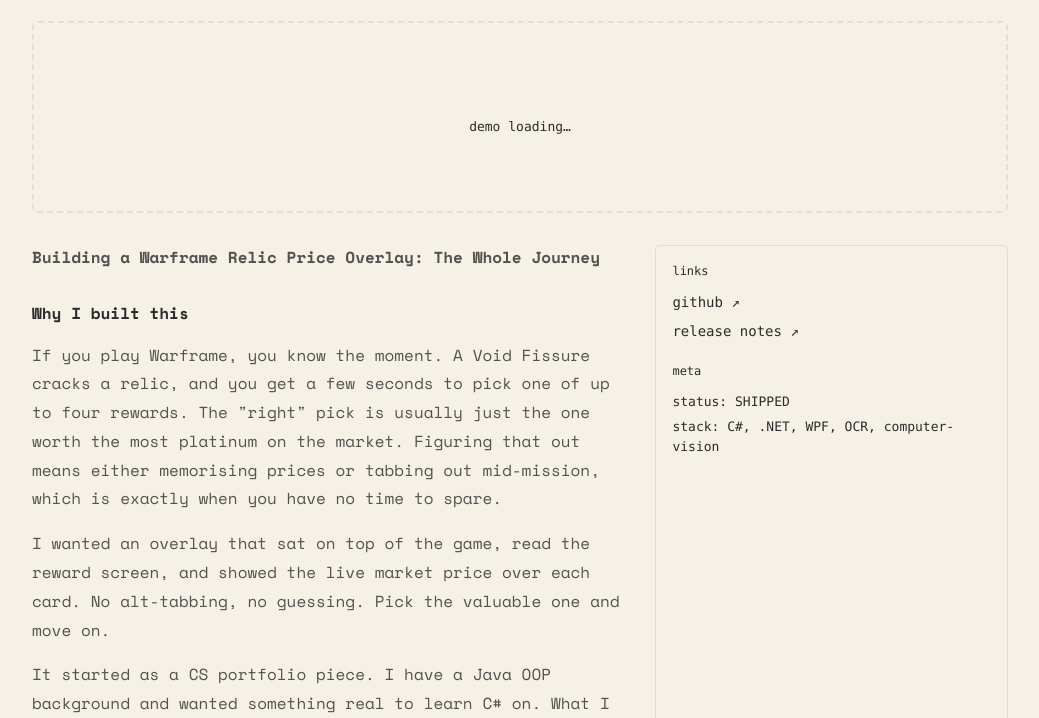
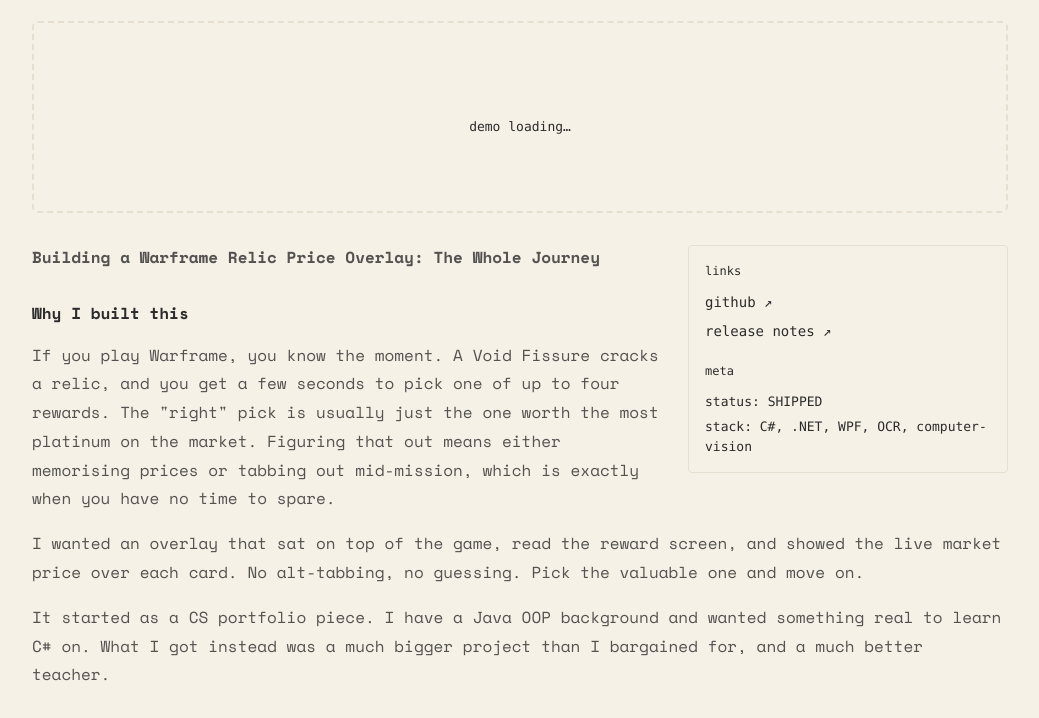
Before and after one commit to BarneyLaw/portfolio-site, an Astro site: page /projects/relic-overlay in a window 1280 px wide. Shown: the part 227-945 px from the top of the page, without its empty margins (120-1159 px from the left). Built offline with nearby package versions, Linux system fonts and the light colour scheme; Astro itself is replaced by a stand-in of ours.

Commit message:
Float project sidebar so text reclaims the space below it

```diff
--- a/src/pages/projects/[id].astro
+++ b/src/pages/projects/[id].astro
@@ -54,16 +54,10 @@
       <div class="text-[13px] font-mono text-primary">demo loading…</div>
     </div>
 
-    <div class="grid grid-cols-[1.7fr_1fr] gap-6">
-      <div>
-        <article class="mdx-content">
-          <Content />
-        </article>
-        <div class="mt-5">
-          <TerminalSnippet code={p.codeSnippet} />
-        </div>
-      </div>
-      <div class="bg-card border border-border rounded p-4">
+    {/* The sidebar floats rather than taking a grid column, so it ends with its
+        own content and the writeup reflows into the full width underneath it. */}
+    <div>
+      <aside class="float-right w-80 ml-6 mb-4 bg-card border border-border rounded p-4">
         <div class="text-[12px] font-mono text-muted-foreground mb-3">links</div>
         <div class="flex flex-col gap-2">
           {
@@ -83,6 +77,14 @@
             stack: <span class="text-foreground">{p.tags.join(", ")}</span>
           </div>
         </div>
+      </aside>
+
+      <article class="mdx-content">
+        <Content />
+      </article>
+
+      <div class="mt-5 clear-both">
+        <TerminalSnippet code={p.codeSnippet} />
       </div>
     </div>
   </main>
```
